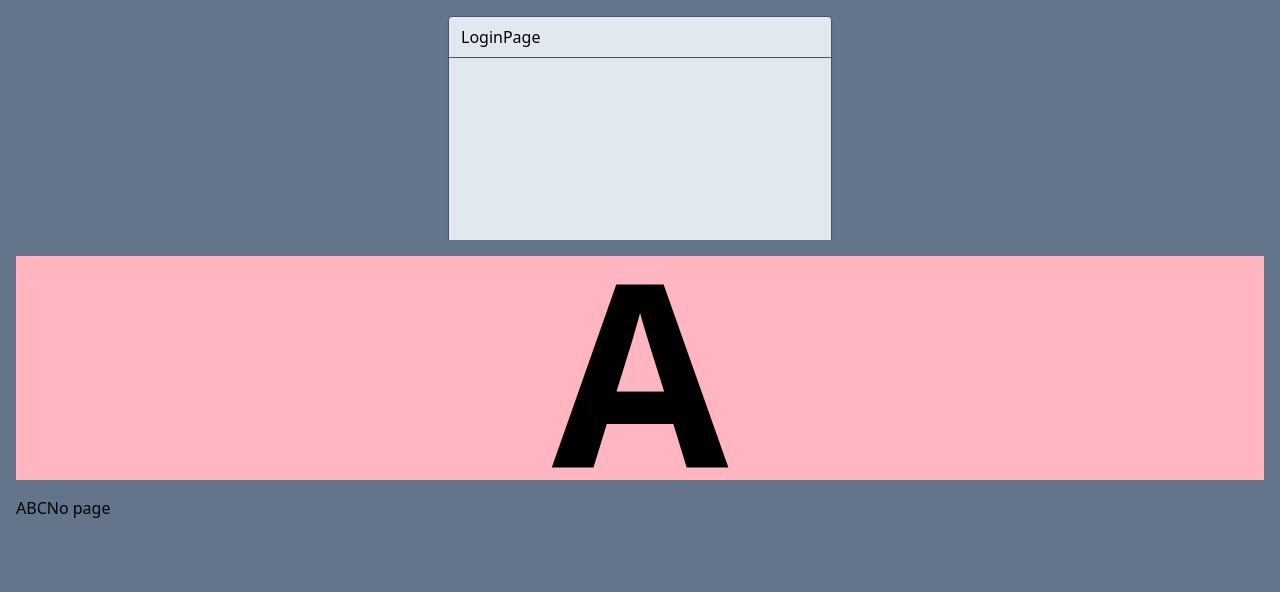
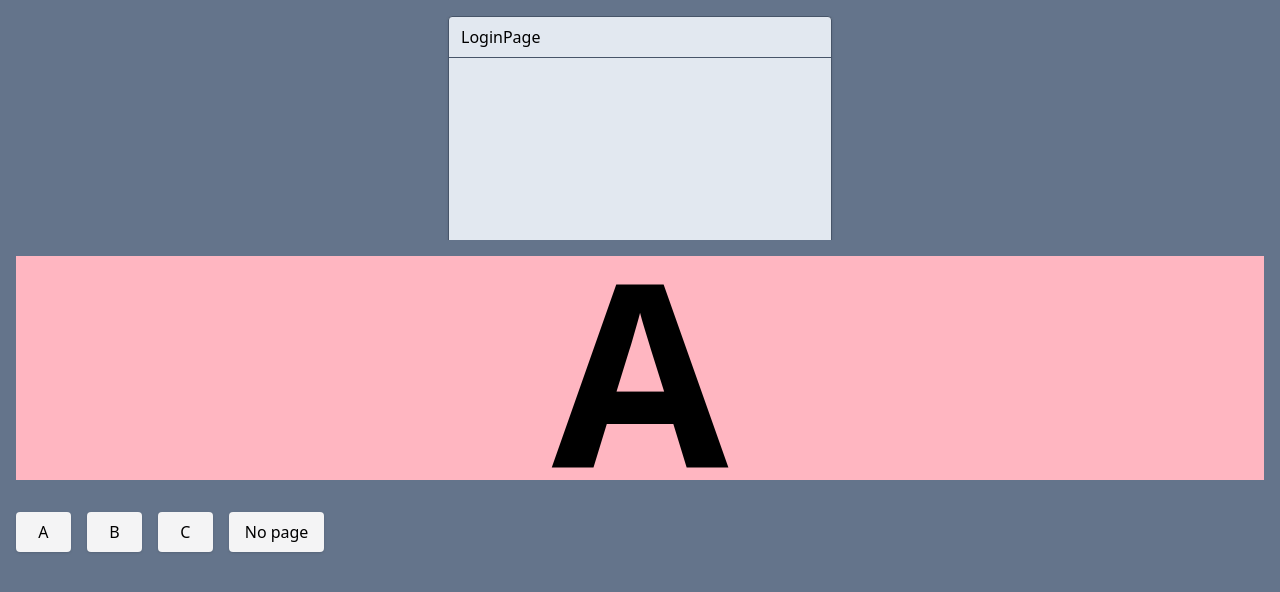
Before and after one commit to maxzz/react-spring-transition-pages, a React (Vite) app: page / in a window 1280 px wide. Shown: the top 592 px of the page. Built offline with nearby package versions, Linux system fonts and the light colour scheme.

Commit message:
WIP. 3-test-router. add link styles

```diff
--- a/src/components/2-main/3-test-router.tsx
+++ b/src/components/2-main/3-test-router.tsx
@@ -12,10 +12,13 @@ export function PagesRouterBody() {
 
     return (
         <div>
-            <Link to="/a">A</Link>
-            <Link to="/b">B</Link>
-            <Link to="/c">C</Link>
-            <Link to="/d">No page</Link>
+            <div className="py-4 flex space-x-4">
+                <Link to="/a" className="px-4 py-2 min-w-[6ch] text-center bg-zinc-100 rounded shadow">A</Link>
+                <Link to="/b" className="px-4 py-2 min-w-[6ch] text-center bg-zinc-100 rounded shadow">B</Link>
+                <Link to="/c" className="px-4 py-2 min-w-[6ch] text-center bg-zinc-100 rounded shadow">C</Link>
+                <Link to="/d" className="px-4 py-2 min-w-[6ch] text-center bg-zinc-100 rounded shadow">No page</Link>
+            </div>
+
             {transitions((styles) => (
                 <a.div style={styles}>
                     <Routes location={location}>
```
